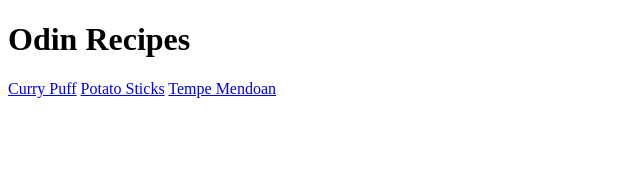
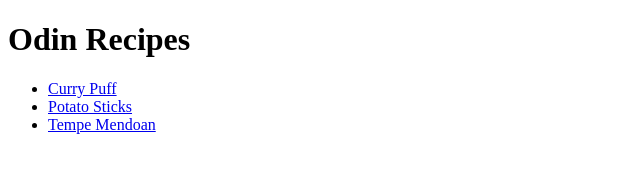
Before and after one commit to fauzanadhm/odin-recipes, a plain HTML site: page index.html in a window 1280 px wide. Shown: the whole page, without its empty margins (0-640 px from the left). Drawn offline with Linux system fonts and the light colour scheme.

Commit message:
Update index.html

```diff
--- a/index.html
+++ b/index.html
@@ -9,9 +9,11 @@
 
 <body>
     <h1>Odin Recipes</h1>
-    <a href="recipes/curry_puff.html">Curry Puff</a>
-    <a href="recipes/potato_sticks.html">Potato Sticks</a>
-    <a href="recipes/tempe_mendoan.html">Tempe Mendoan</a>
+    <ul>
+        <li><a href="recipes/curry_puff.html">Curry Puff</a></li>
+        <li><a href="recipes/potato_sticks.html">Potato Sticks</a></li>
+        <li><a href="recipes/tempe_mendoan.html">Tempe Mendoan</a></li>
+    </ul>
 </body>
 
 </html>
```
